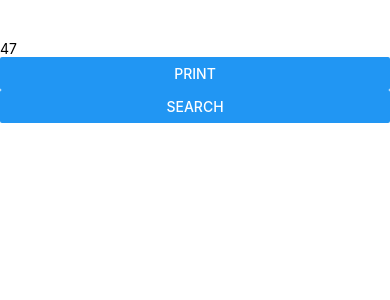
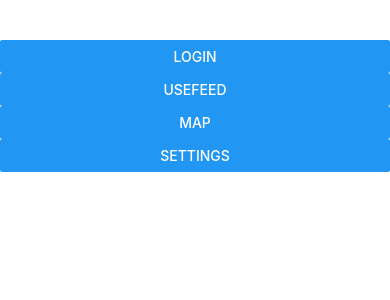
Before and after one commit to ASingh2320/vipsbu, a React Native app: screen / in a window 390 px wide. Shown: the top 300 px of the page. Built offline with nearby package versions, Linux system fonts and the light colour scheme.

Commit message:
fix start

```diff
--- a/App.js
+++ b/App.js
@@ -14,8 +14,8 @@ export default function App() {
   const [showFeed, toggleFeed]   = useState(false);
   const [showMap, toggleMap]     = useState(false);
   const [showSettings, toggleSettings] = useState(false);
-  const [menu, toggleMenu] = useState(false);
-  const [showIndoor, toggleIndoor] = useState(true);
+  const [menu, toggleMenu] = useState(true);
+  const [showIndoor, toggleIndoor] = useState(false);
 
   const setShowLogin = () => {
 		toggleLogin(!showLogin);
```
